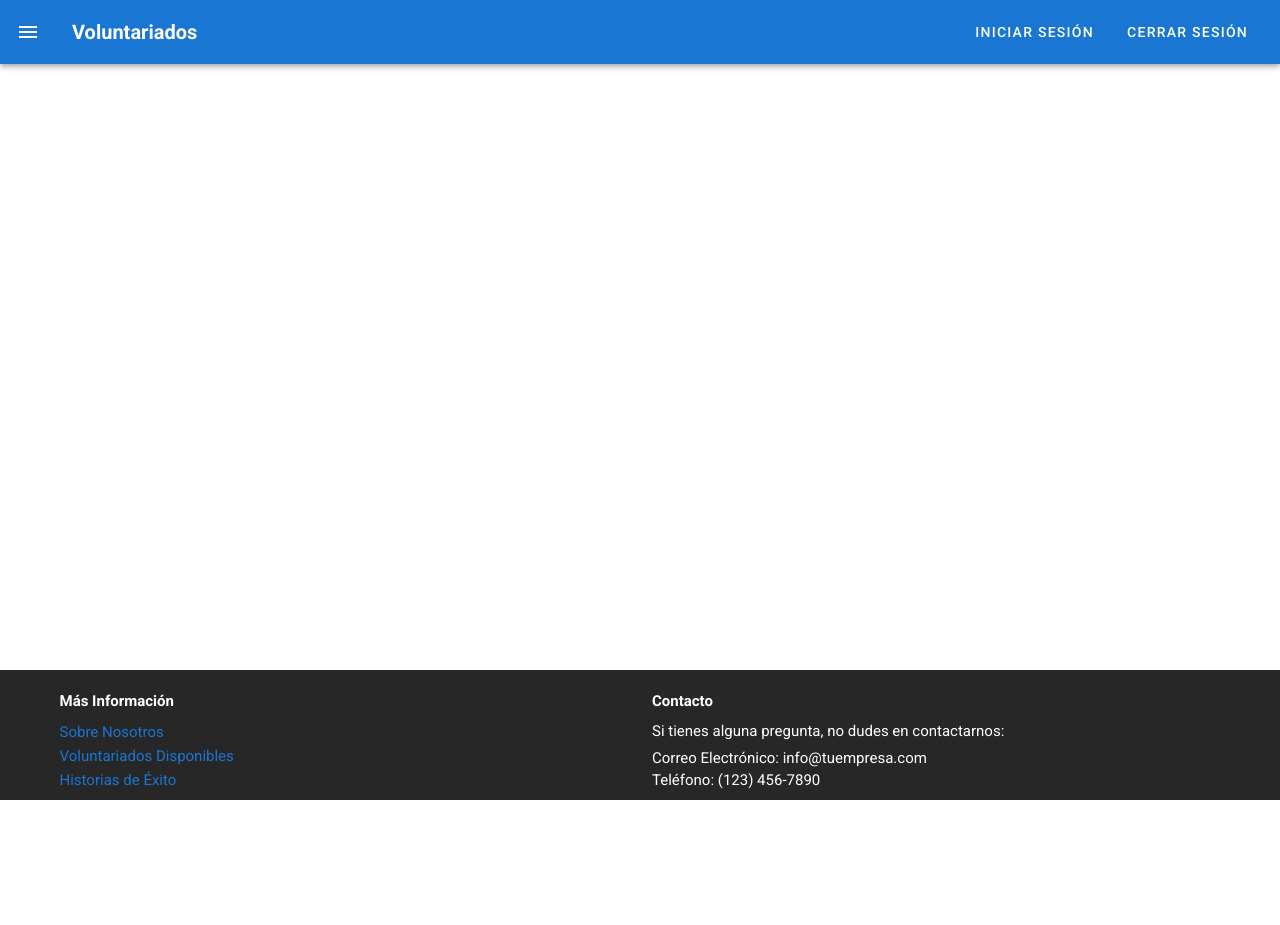
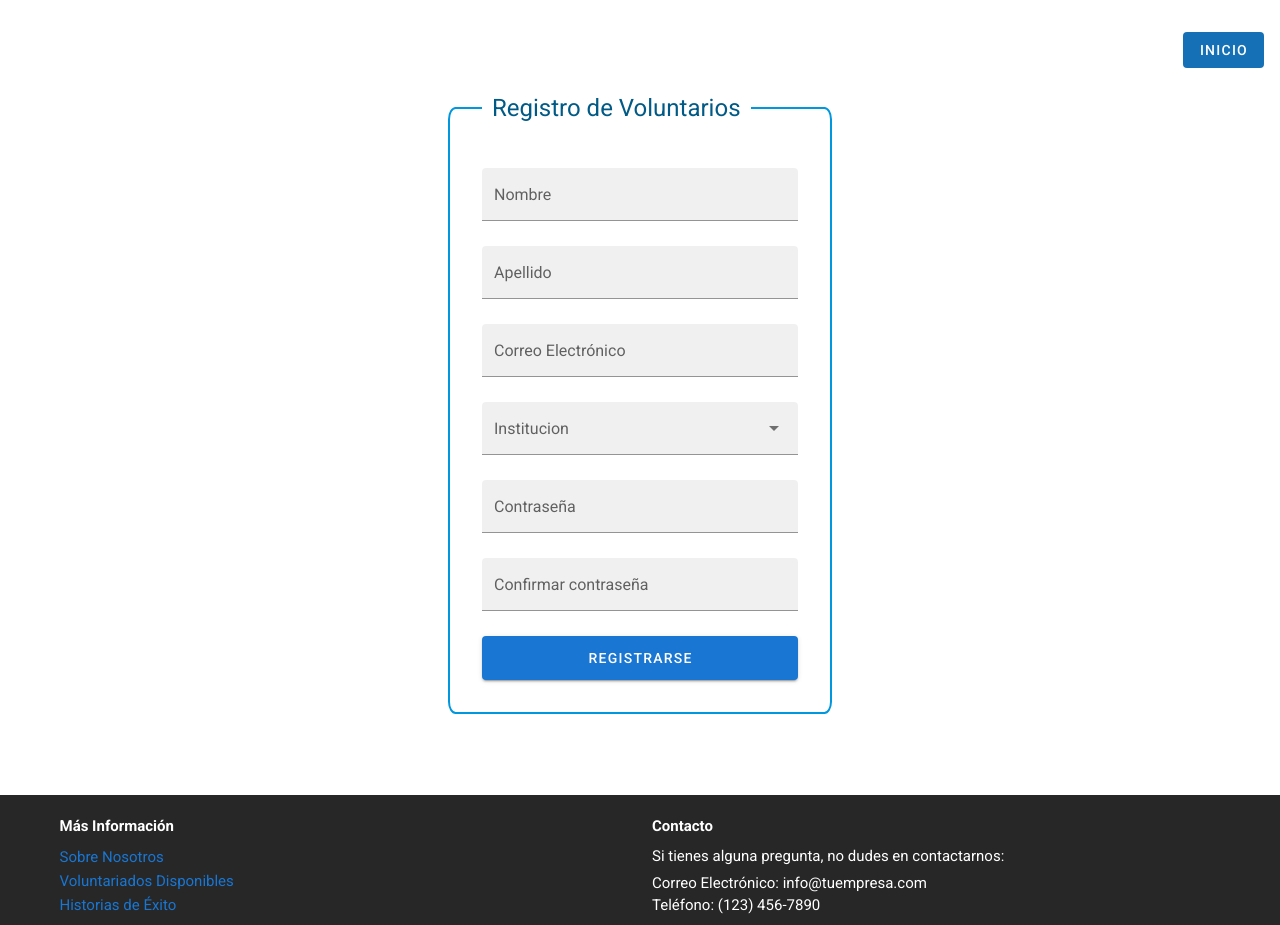
Before and after one commit to onlyG19/Lab1_TBD2023, a Nuxt app in the folder src/frontend/frontend-lab1/: page /registerCoordinador in a window 1280 px wide. Before the commit the page ends 800 px from the top, so only its background shows below. Built offline with nearby package versions, Linux system fonts and the light colour scheme.

Commit message:
se añaden registers

```diff
--- /dev/null
+++ b/src/frontend/frontend-lab1/components/RegisterCoordinador.vue
@@ -0,0 +1,196 @@
+<template>
+  <form>
+    <v-text-field
+      v-model="form.name"
+      :error-messages="nameErrors"
+      label="Nombre"
+      required
+      filled
+      dense
+      @input="$v.form.name.$touch()"
+      @blur="$v.form.name.$touch()"
+    ></v-text-field>
+    <v-text-field
+      v-model="form.surname"
+      :error-messages="surnameErrors"
+      label="Apellido"
+      required
+      dense
+      filled
+      @input="$v.form.surname.$touch()"
+      @blur="$v.form.surname.$touch()"
+    ></v-text-field>
+    <v-text-field
+      v-model="form.email"
+      :error-messages="emailErrors"
+      label="Correo Electrónico"
+      required
+      filled
+      dense
+      @input="$v.form.email.$touch()"
+      @blur="$v.form.email.$touch()"
+    ></v-text-field>
+    <v-select
+      v-model="form.institucion"
+      :error-messages="institucionErrors"
+      :items="instituciones"
+      filled
+      dense
+      required
+      @input="$v.form.institucion.$touch()"
+      @blur="$v.form.institucion.$touch()"
+      label="Institucion"
+    ></v-select>
+    <v-text-field
+      v-model="form.password"
+      :error-messages="passwordErrors"
+      label="Contraseña"
+      required
+      filled
+      dense
+      @input="$v.form.password.$touch()"
+      @blur="$v.form.password.$touch()"
+      type="password"
+    ></v-text-field>
+    <v-text-field
+      v-model="form.confirmPassword"
+      :error-messages="confirmPasswordErrors"
+      label="Confirmar contraseña"
+      required
+      filled
+      dense
+      @input="$v.form.confirmPassword.$touch()"
+      @blur="$v.form.confirmPassword.$touch()"
+      type="password"
+    ></v-text-field>
+
+    <v-btn
+      block
+      large
+      color="primary"
+      @click.prevent="register"
+    >
+      Registrarse
+    </v-btn>
+  </form>
+</template>
+
+<script>
+import { validationMixin } from 'vuelidate'
+import { required, minLength, email, sameAs} from 'vuelidate/lib/validators'
+import {withParams} from 'vuelidate/lib'
+import axios from 'axios'
+
+export default{
+  mixins: [validationMixin],
+
+  validations: {
+    form: {
+      name: {required},
+      surname: {required},
+      email: { required, email },
+      institucion: {required},
+      password: { required, minLength: minLength(8) },
+      confirmPassword: {
+        required,
+        sameAs: withParams({type: 'password'}, sameAs('password')),
+      },
+    }
+  },
+
+  data (){
+    return{
+      form: {
+        name: '',
+        surname: '',
+        email: '',
+        institucion: '',
+        password: '',
+        confirmPassword: '',
+      },
+      instituciones: [{text: "hole", value: 2 }, {text: "bye", value: 5}],
+    }
+  },
+  computed: {
+
+    nameErrors () {
+      const errors = []
+      if (!this.$v.form.name.$dirty) return errors
+      !this.$v.form.name.required && errors.push('Se necesita el nombre')
+      return errors;
+    },
+    surnameErrors () {
+      const errors = []
+      if (!this.$v.form.surname.$dirty) return errors
+      !this.$v.form.surname.required && errors.push('Se necesita el apellido')
+      return errors;
+    },
+    emailErrors () {
+      const errors = []
+      if (!this.$v.form.email.$dirty) return errors
+      !this.$v.form.email.email && errors.push('El correo debe ser válido')
+      !this.$v.form.email.required && errors.push('Se necesita correo electrónico')
+      return errors;
+    },
+    institucionErrors () {
+      const errors = []
+      if (!this.$v.form.institucion.$dirty) return errors
+      !this.$v.form.institucion.required && errors.push('Se necesita la institucion')
+      return errors;
+    },
+    passwordErrors() {
+      const errors = []
+      if (!this.$v.form.password.$dirty) return errors
+      !this.$v.form.password.required && errors.push('Se necesita contraseña')
+      !this.$v.form.password.minLength && errors.push('Contraseña debe tener al menos 8 caracteres')
+      return errors
+    },
+    confirmPasswordErrors () {
+      const errors = []
+      if (!this.$v.form.confirmPassword.$dirty) return errors
+      !this.$v.form.confirmPassword.required && errors.push('Se necesita confirmar la contraseña')
+      return errors;
+    },
+  },
+
+  methods: {
+    async register () {
+      this.$v.$touch()
+      const errors = this.nameErrors + this.surnameErrors + this.emailErrors + this.institucionErrors + this.passwordErrors + this.confirmPasswordErrors;
+      console.log(this.$v.$invalid)
+      if (!errors){
+        const newUser = {nombre_coordinador: this.form.name, apellido_coordinador: this.form.surname, email_coordinador: this.form.email,
+           id_institucion: this.form.institucion, password_coordinador: this.form.password};
+        // try{
+        //   const reponse = await axios.post("http//localhost:8080/voluntario/register", userData); // endpoint: /voluntario/register cambiar segun necesidad
+        //   if (response.status == 200) {  // Registro Exitoso
+        //     console.log("Registro exitoso, status 200");
+        //     console.log(response);
+        //     console.log(response.data.message);
+        //     console.log("Error? : " + response.data.error);
+
+        //     this.showMessage= true;
+        //     this.messageText= "Registro exitoso.";
+        //     this.messageClass= "success-message";
+        //   } else {
+        //     console.error("Error en el registro");
+        //     this.showMessage = true;
+        //     this.messageText = "Error en el registro. Por favor, inténtalo de nuevo.";
+        //     this.messageClass = "error-message";
+        //   }
+        // } catch (error) {
+        //   console.log("Error en la solicitud, error");
+        //   console.log(error.response.data.message);
+        //   console.log("Error? : " + error.response.data.error);
+        //   this.showMessage = true;
+        //   this.messageText = "Error en el registro. Por favor, inténtalo de nuevo.";
+        //   this.messageClass = "error-message";
+        // };
+        console.log(newUser);
+        console.log("registrado, maquina");
+      }
+      else console.log("no registrado");
+    },
+  },
+}
+</script>
--- /dev/null
+++ b/src/frontend/frontend-lab1/pages/registerCoordinador.vue
@@ -0,0 +1,44 @@
+<template>
+  <div>
+    <div class="btn-container">
+      <v-btn
+        absolute
+        top
+        right
+        class="mt-4"
+        color="white"
+        variant="elevated"
+        text to="/"
+      >Inicio</v-btn>
+    </div>
+    <fieldset class="form-register">
+      <legend style="font-size: 1.5em; padding: 10px; color: #005a85">Registro de Voluntarios</legend>
+      <RegisterCoordinador />
+    </fieldset>
+  </div>
+</template>
+
+<script>
+export default{
+  layout: 'log&reg',
+};
+</script>
+
+<style scoped>
+.form-register{
+  width: 30%;
+  margin: 30px auto;
+  border-radius: 2%;
+  border: 2px solid #0097DF;
+  padding: 2em;
+  margin-bottom: 5rem;
+}
+
+.btn-container{
+  margin-top: 0;
+  margin-bottom: 5rem;
+}
+.v-btn{
+  background-color: rgb(22, 112, 181);
+}
+</style>
```
